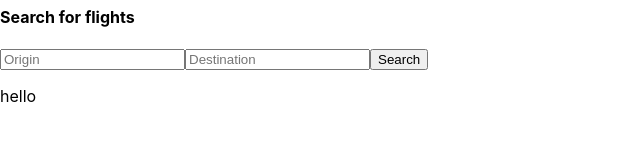
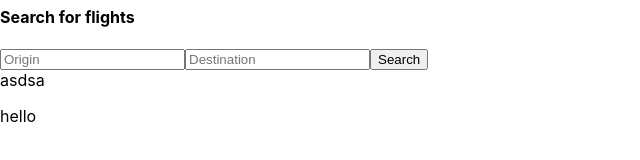
Before and after one commit to casslee8757/burning-airline-frontend, a React (Create React App) app: page /#/search/1 in a window 1280 px wide. Shown: the part 123-283 px from the top of the page, without its empty margins (0-640 px from the left). Built offline with nearby package versions, Linux system fonts and the light colour scheme.

Commit message:
adding flight seat component

```diff
--- /dev/null
+++ b/src/components/FlightsSeats.js
@@ -0,0 +1,22 @@
+import React from 'react'
+
+class FlightsSeats extends React.Component{
+    componentDidMount(){
+        const seats = [...Array(5)].map(_ => Array(10).fill(null));
+        const letters = [...'abcdefghijklmnopqrstuvwxyz'];
+
+    }
+    render(){
+
+        return(
+
+            <div>
+                asdsa
+            </div>
+        )
+    }
+
+}
+
+
+export default FlightsSeats
--- a/src/components/SearchForm.js
+++ b/src/components/SearchForm.js
@@ -1,5 +1,5 @@
 import React from "react";
-
+import FlightsSeats from "./FlightsSeats";
 class SearchForm extends React.Component{
 
   state = {
@@ -25,10 +25,10 @@ class SearchForm extends React.Component{
         <h4>Search for flights</h4>
         <form onSubmit={this.handleSubmit}>
           <input type="text" onChange={this.handleOrigin} placeholder="Origin" />
-
           <input type="text" onChange={this.handleDestination} placeholder="Destination" />
           <button>Search</button>
         </form>
+        <FlightsSeats/>
       </div>
     );
   } // render()
```
